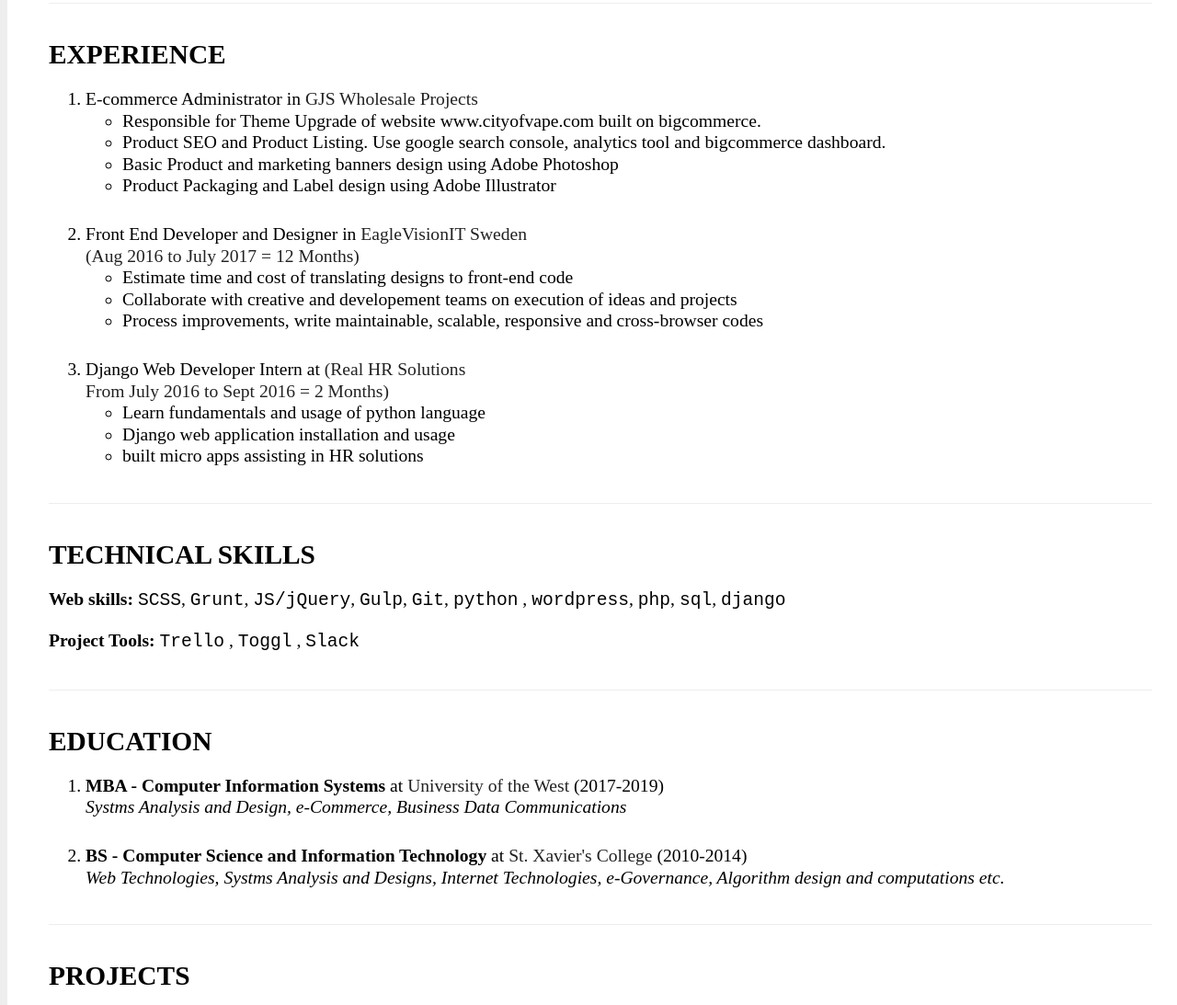
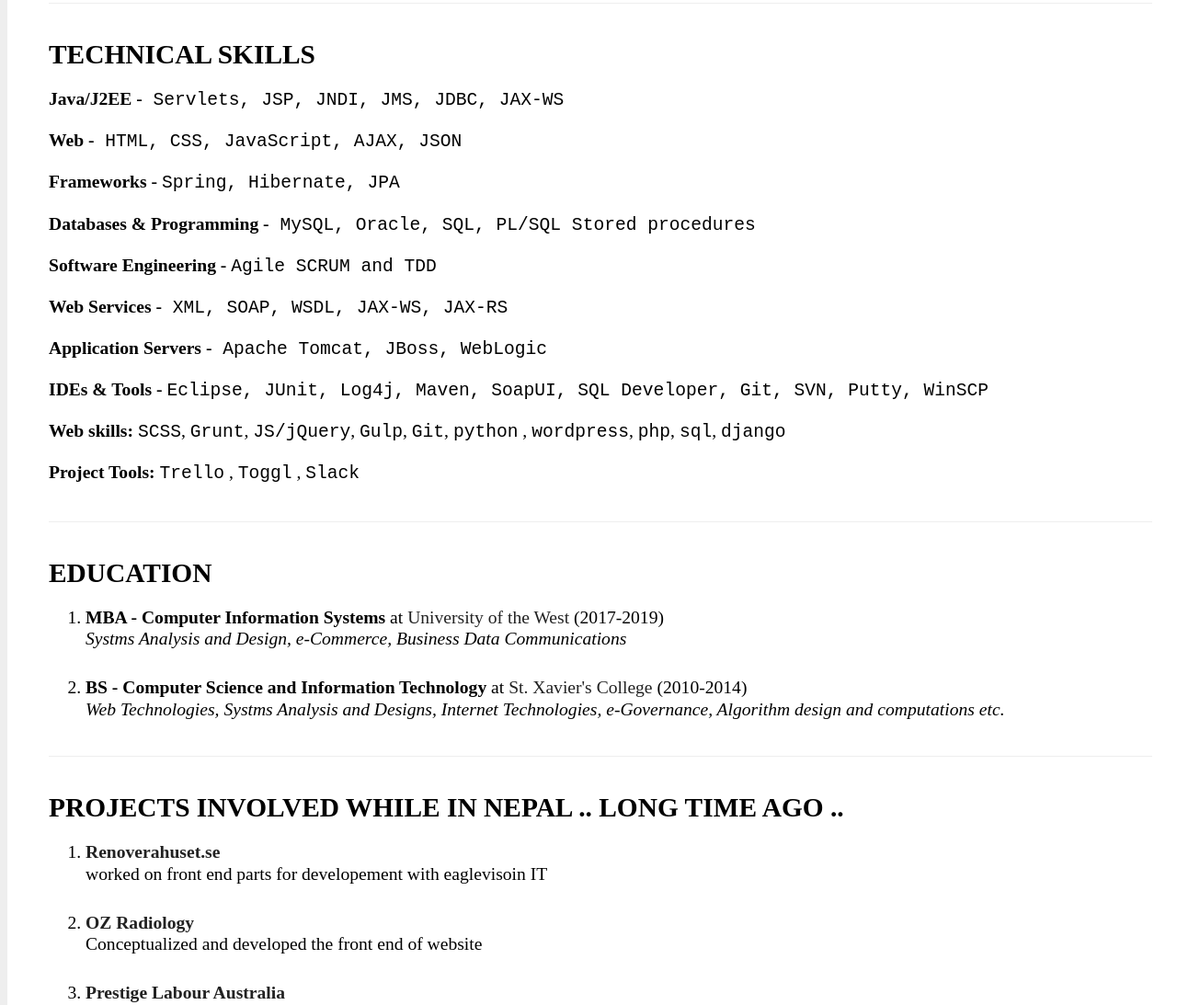
Before and after one commit to asimsubedi/asimsubedi.github.io, a website: page index.html in a window 1280 px wide. Shown: the part 309-1402 px from the top of the page at 92% size. Drawn offline with Linux system fonts and the light colour scheme.

Commit message:
minor updates

```diff
--- a/index.html
+++ b/index.html
@@ -18,7 +18,7 @@
 			<p><a href="mailto:asim.232@gmail.com">asim.232@gmail.com</a></p>
 		</header>
 
-		<section class="resume-experience">
+		<!--<section class="resume-experience">
 			<h2>Experience</h2>
 			<ol>
 				<li>E-commerce Administrator in <a href="htts://cityofvape.com/" target="_blank">GJS Wholesale Projects</a>
@@ -43,12 +43,21 @@
 					<li>built micro apps assisting in HR solutions</li>
 				</ul>
 				</li>
-				<!-- <li>Web Designer and Front End Developer at <a href="http://web-robo.com" target="_blank">Web-robo <em><small>(formerly webomatic)</small></em></a>  <br/><span class="experience-style">(June 2014 to May 2016 = 2 years)</span></li> -->
+				<li>Web Designer and Front End Developer at <a href="http://web-robo.com" target="_blank">Web-robo <em><small>(formerly webomatic)</small></em></a>  <br/><span class="experience-style">(June 2014 to May 2016 = 2 years)</span></li>
 			</ol>
-		</section>
+		</section>-->
 
 		<section class="resume-skills">
 			<h2>Technical skills</h2>
+	<p><strong>Java/J2EE -</strong><kbd>  Servlets, JSP, JNDI, JMS, JDBC, JAX-WS</kbd></p>
+	<p><strong>Web -</strong><kbd>   HTML, CSS, JavaScript, AJAX, JSON</kbd></p>
+	<p><strong>Frameworks -</strong> <kbd> Spring, Hibernate, JPA</kbd></p>
+	<p><strong>Databases & Programming -</strong><kbd>  MySQL, Oracle, SQL, PL/SQL Stored procedures  </kbd></p>
+	<p><strong>Software Engineering -</strong> <kbd>  Agile SCRUM and TDD</kbd></p>
+	<p><strong>Web Services	 -</strong><kbd>   XML, SOAP, WSDL, JAX-WS, JAX-RS</kbd></p>
+	<p><strong>Application Servers -</strong><kbd>   Apache Tomcat, JBoss, WebLogic</kbd></p>
+	<p><strong>IDEs & Tools   - </strong>  <kbd>  Eclipse, JUnit, Log4j, Maven, SoapUI, SQL Developer, Git, SVN, Putty, WinSCP</kbd></p>
+
 			<p><strong>Web skills: </strong><kbd>SCSS</kbd>, <kbd>Grunt</kbd>, <kbd>JS/jQuery</kbd>, <kbd>Gulp</kbd>, <kbd>Git</kbd>, <kbd>python</kbd> , <kbd>wordpress</kbd>, <kbd>php</kbd>, <kbd>sql</kbd>, <kbd>django</kbd></p>
 			<p><strong>Project Tools: </strong> <kbd>Trello</kbd> , <kbd>Toggl</kbd> , <kbd>Slack</kbd></p>
 		</section>
@@ -66,7 +75,7 @@
 		</section>
 
 		<section class="resume-portfolio">
-			<h2>Projects</h2>
+			<h2>Projects involved while in Nepal .. Long time ago ..</h2>
 			<ol>
 				<li>
 					<strong><a href="https://renoverahuset.se" target="_blank">Renoverahuset.se</a></strong><br/>
```
